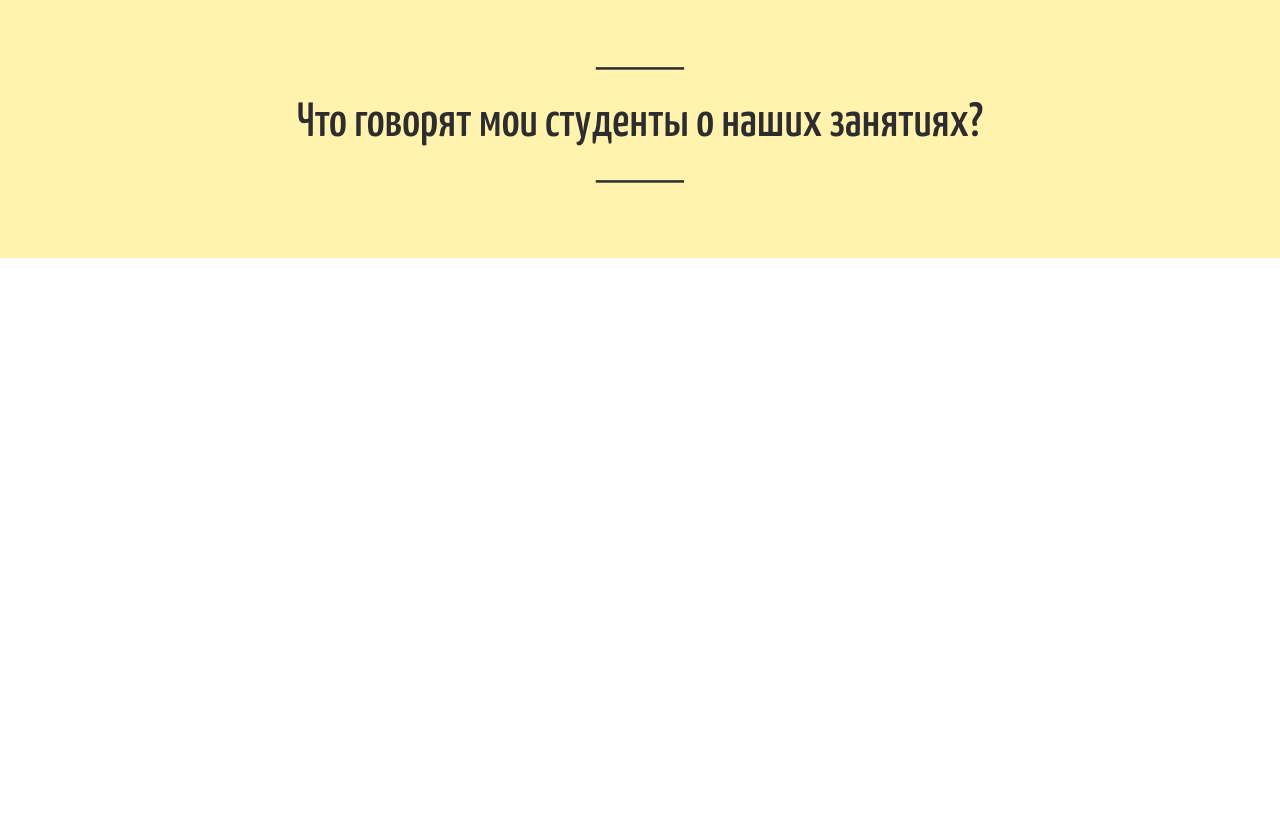
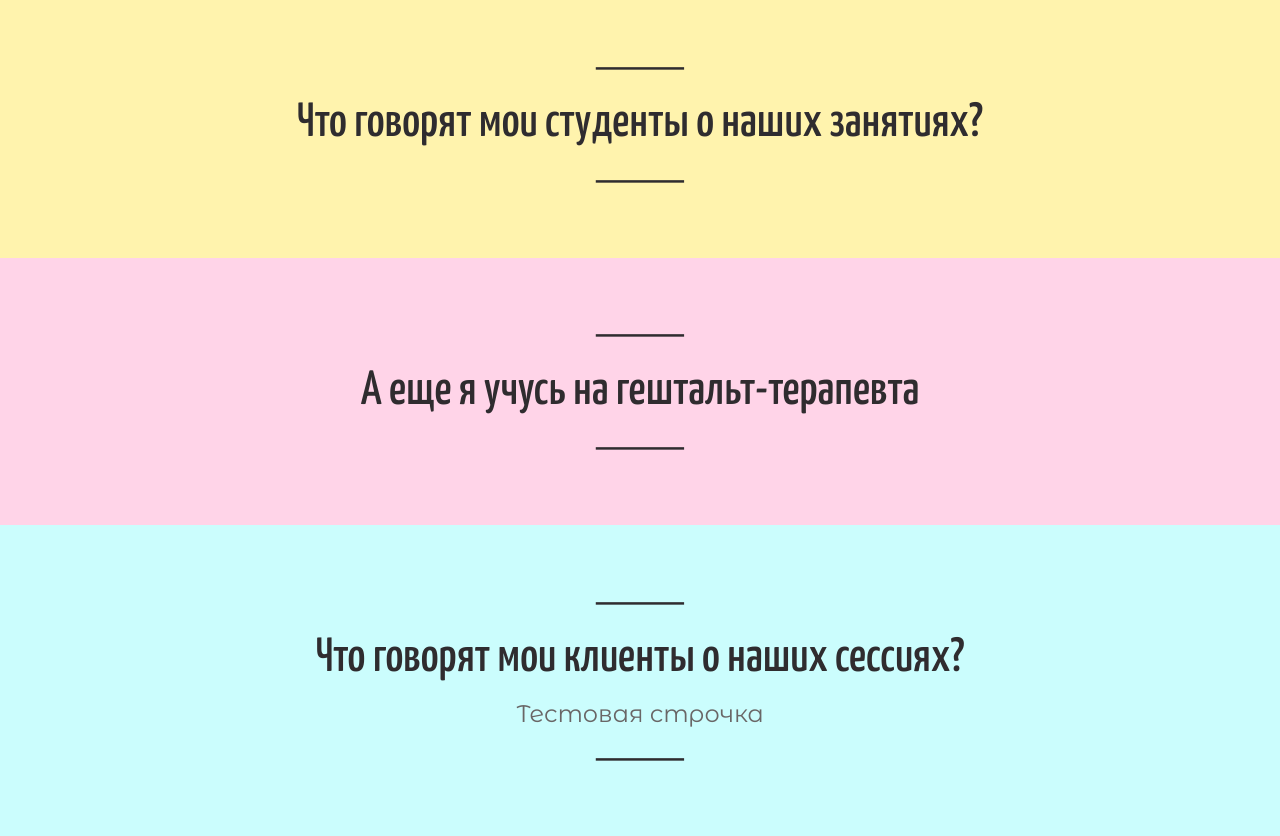
Before and after one commit to pvldgt/arintseva-project, a website built with Vite: page index.html in a window 1280 px wide. Shown: the part 1658-2494 px from the top of the page. Before the commit the page ends 1916 px from the top, so only its background shows below. Built offline with nearby package versions, Linux system fonts and the light colour scheme.

Commit message:
day 2 wrap up

```diff
--- a/index.html
+++ b/index.html
@@ -84,11 +84,25 @@
   </section>
 
   <!-- Student Testimonials -->
-  <section class="english-feedback">
+  <section id="english-feedback" class="english-feedback">
     <div class="english-feedback__section-title">
       <div class="english-feedback__subheader">Что говорят мои студенты о наших занятиях?</div>
     </div>
+  </section>
 
+  <!-- Psychology  -->
+  <section id="psychology" class="psychology">
+    <div class="psychology__section-title">
+      <div class="psychology__subheader">А еще я учусь на гештальт-терапевта</div>
+    </div>
+  </section>
+
+  <!-- Client Testimonials -->
+  <section id="psychology-feedback" class="psychology-feedback">
+    <div class="psychology-feedback__section-title">
+      <div class="psychology-feedback__subheader">Что говорят мои клиенты о наших сессиях?</div>
+      <div class="psychology-feedback__subsub">Тестовая строчка</div>
+    </div>
   </section>
 
 </body>
--- a/src/scss/index.scss
+++ b/src/scss/index.scss
@@ -14,18 +14,6 @@ body>* {
 .resume {
   background-color: base.$blue;
   @include partials.section(resume);
-  // &__section-title {
-  //   @include partials.section-title;
-  // }
-
-  // &__subheader {
-  //   @include partials.subheader;
-  // }
-
-  // &__subsub {
-  //   @include partials.subsub;
-  // }
-
 }
 
 .english {
@@ -37,3 +25,13 @@ body>* {
   background-color: base.$yellow;
   @include partials.section(english-feedback);
 }
+
+.psychology {
+  background-color: base.$pink-background;
+  @include partials.section(psychology);
+}
+
+.psychology-feedback {
+  background-color: base.$blue;
+  @include partials.section(psychology-feedback);
+}
```
